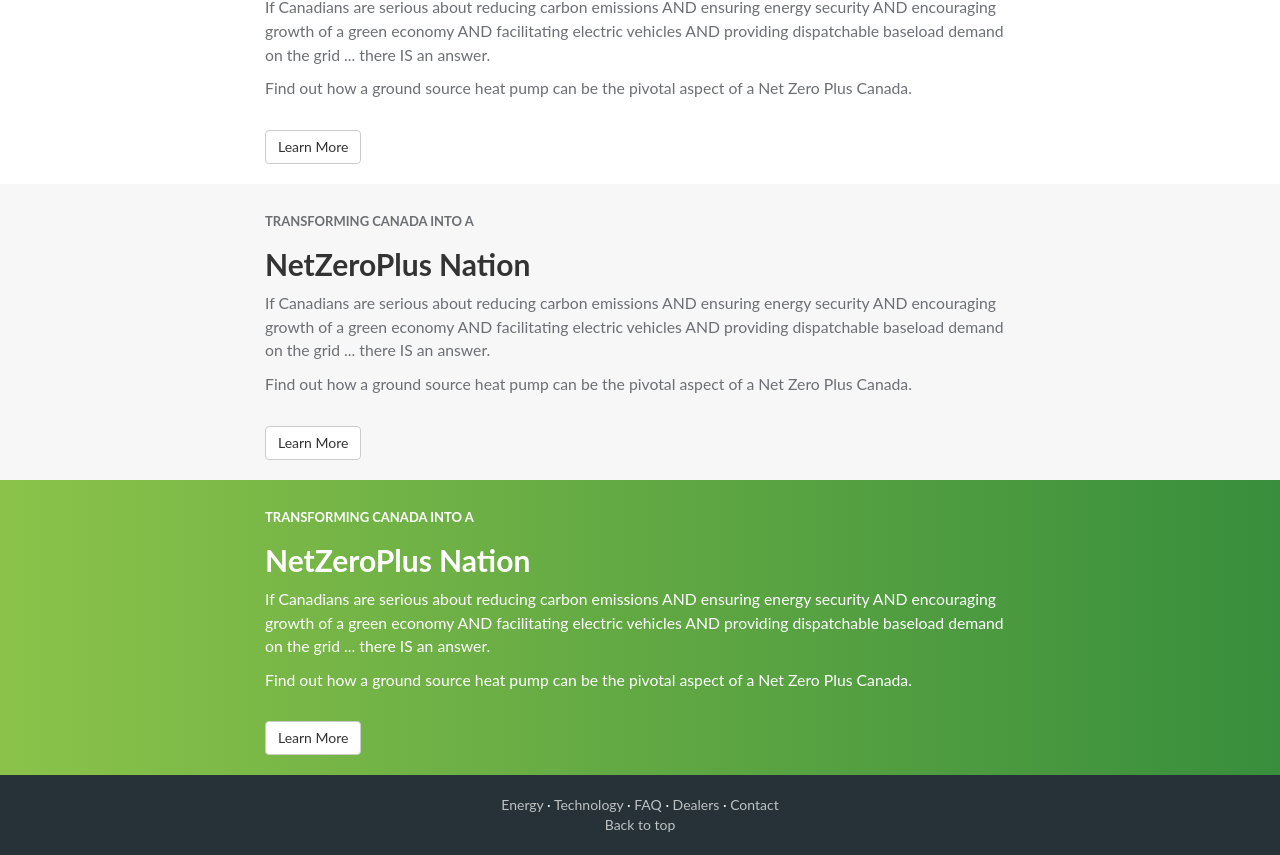
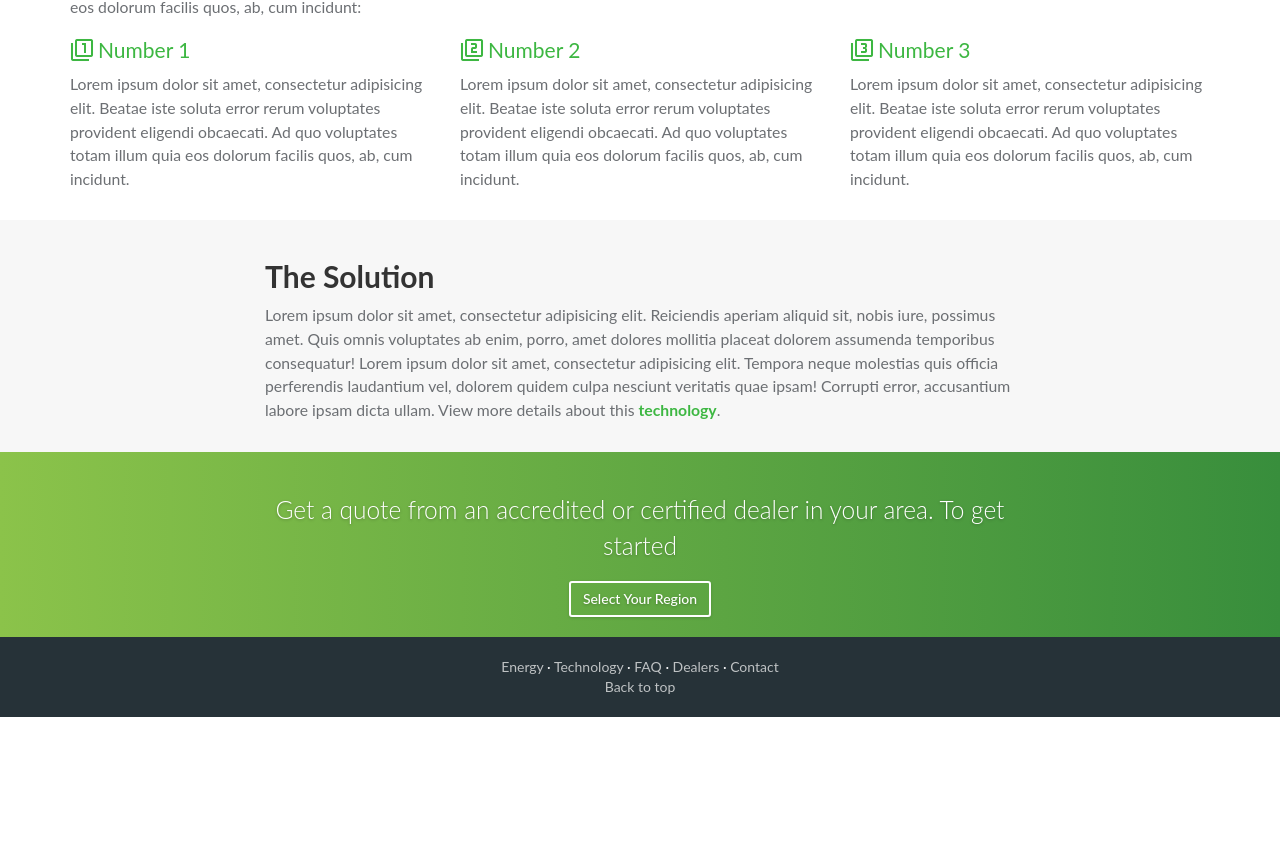
Before and after one commit to PJSohi/Earth-Energy, a plain HTML site: page index.html in a window 1280 px wide. Shown: the part 592-1447 px from the top of the page. After the commit the page ends 1309 px from the top, so only its background shows below. Drawn offline with nearby package versions, Linux system fonts and the light colour scheme.

Commit message:
Changes
-added some smooth scrolling
-did some more markup on index
-some style changes

```diff
--- a/css/styles.css
+++ b/css/styles.css
@@ -120,6 +120,7 @@ img {
 #explanation .feature-content h4,
 #loopConfig .feature-content h4,
 #savings .feature-content h4,
+#challenge .feature-content h4,
 #provinceName{
     font-size: 1.5em;
     font-weight: 400;
@@ -135,9 +136,11 @@ img {
 .feature-green {
     background: linear-gradient(to right,#8bc34a 0,#388e3c 100%);
     color: white;
+    text-shadow: 0 1px 3px rgba(0,0,0,.25);
+
 }
 
-.feature-green h2 {
+.feature-green h3 {
     color: white;
 }
 
@@ -149,6 +152,25 @@ img {
     margin-bottom: -3rem;
 }
 
+.button-green {
+    font-weight: 500;
+    text-decoration: none;
+    border-radius: 3px;
+    padding: 6px 12px;
+    margin: 6px 0 0;
+    display: inline-block;
+    color: #fff;
+    border: 2px solid #fff;
+    box-shadow: 0 1px 3px rgba(0,0,0,.15);
+}
+
+a {
+    color: #3db742;
+}
+
+.material-icons {
+    padding-right: 4px;
+}
 
 /*FAQ Section*/
 
--- a/index.html
+++ b/index.html
@@ -13,6 +13,7 @@
     <!-- Custom CSS-->
     <link href="css/styles.css" rel="stylesheet">
     <link href="css/animate.css" rel="stylesheet">
+    <link rel="stylesheet" href="https://fonts.googleapis.com/icon?family=Material+Icons">
     <link rel="stylesheet" href="https://cdnjs.cloudflare.com/ajax/libs/animate.css/3.5.2/animate.min.css">
 
 
@@ -57,22 +58,34 @@
         <div class="container" id="hero-caption">
             <h1 class="animated fadeInUp">Earth Energy</h1>
             <h2 class="animated fadeInUp">Insert some text here later.</h2><br>
-            <a href="" class="btn btn-success animated fadeInUp">Get Started</a>
+            <a href="#challenge" class="btn btn-success animated fadeInUp">Get Started</a>
         </div>
     </div>
 
     <!--section 1-->
-    <section id="one">
+    <section id="challenge">
       <div class="container">
         <div class="row">
+          <div class="feature-content" style="margin-bottom: -4rem;">
+              <div class="col-lg-12">
+                  <h2>The Challenge</h2>
+                  <p>Lorem ipsum dolor sit amet, consectetur adipisicing elit. Beatae iste soluta error rerum voluptates provident eligendi obcaecati. Ad quo voluptates totam illum quia eos dolorum facilis quos, ab, cum incidunt:</p>
+              </div>
+            </div>
+          </div>
+         <div class="row">
           <div class="feature-content">
-              <div class="col-lg-8 col-lg-offset-2">
-                  <h6>Transforming Canada into a</h6>
-                  <h2>NetZeroPlus Nation</h2>
-                  <p>If Canadians are serious about reducing carbon emissions AND ensuring energy security AND encouraging growth of a green economy AND facilitating electric vehicles AND providing dispatchable baseload demand on the grid ...  there IS an answer.</p>
-                  <p>Find out how a ground source heat pump can be the pivotal aspect of a Net Zero Plus Canada.</p>
-                  <br>
-                  <a href="http://netzeroplus.ca/" role="button" class="btn btn-default btn-outline">Learn More</a>
+              <div class="col-lg-4">
+                  <h4><i class="material-icons">filter_1</i>Number 1</h4>
+                  <p>Lorem ipsum dolor sit amet, consectetur adipisicing elit. Beatae iste soluta error rerum voluptates provident eligendi obcaecati. Ad quo voluptates totam illum quia eos dolorum facilis quos, ab, cum incidunt.</p>
+              </div>
+              <div class="col-lg-4">
+                  <h4><i class="material-icons">filter_2</i>Number 2</h4>
+                  <p>Lorem ipsum dolor sit amet, consectetur adipisicing elit. Beatae iste soluta error rerum voluptates provident eligendi obcaecati. Ad quo voluptates totam illum quia eos dolorum facilis quos, ab, cum incidunt.</p>
+              </div>
+              <div class="col-lg-4">
+                  <h4><i class="material-icons">filter_3</i>Number 3</h4>
+                  <p>Lorem ipsum dolor sit amet, consectetur adipisicing elit. Beatae iste soluta error rerum voluptates provident eligendi obcaecati. Ad quo voluptates totam illum quia eos dolorum facilis quos, ab, cum incidunt.</p>
               </div>
             </div>
           </div>
@@ -84,12 +97,8 @@
         <div class="row">
           <div class="feature-content">
               <div class="col-lg-8 col-lg-offset-2">
-                  <h6>Transforming Canada into a</h6>
-                  <h2>NetZeroPlus Nation</h2>
-                  <p>If Canadians are serious about reducing carbon emissions AND ensuring energy security AND encouraging growth of a green economy AND facilitating electric vehicles AND providing dispatchable baseload demand on the grid ...  there IS an answer.</p>
-                  <p>Find out how a ground source heat pump can be the pivotal aspect of a Net Zero Plus Canada.</p>
-                  <br>
-                  <a href="http://netzeroplus.ca/" role="button" class="btn btn-default btn-outline">Learn More</a>
+                  <h2>The Solution</h2>
+                  <p>Lorem ipsum dolor sit amet, consectetur adipisicing elit. Reiciendis aperiam aliquid sit, nobis iure, possimus amet. Quis omnis voluptates ab enim, porro, amet dolores mollitia placeat dolorem assumenda temporibus consequatur! Lorem ipsum dolor sit amet, consectetur adipisicing elit. Tempora neque molestias quis officia perferendis laudantium vel, dolorem quidem culpa nesciunt veritatis quae ipsam! Corrupti error, accusantium labore ipsam dicta ullam. View more details about this <a href="technology.html"><strong>technology</strong></a>.</p>
               </div>
             </div>
           </div>
@@ -100,13 +109,9 @@
       <div class="container">
         <div class="row">
           <div class="feature-content">
-              <div class="col-lg-8 col-lg-offset-2">
-                  <h6>Transforming Canada into a</h6>
-                  <h2>NetZeroPlus Nation</h2>
-                  <p>If Canadians are serious about reducing carbon emissions AND ensuring energy security AND encouraging growth of a green economy AND facilitating electric vehicles AND providing dispatchable baseload demand on the grid ...  there IS an answer.</p>
-                  <p>Find out how a ground source heat pump can be the pivotal aspect of a Net Zero Plus Canada.</p>
-                  <br>
-                  <a href="http://netzeroplus.ca/" role="button" class="btn btn-default btn-outline">Learn More</a>
+              <div class="col-lg-8 col-lg-offset-2 text-center">
+                  <h3>Get a quote from an accredited or certified dealer in your area. To get started</h3>
+                  <a href="map.html" class="button-green">Select Your Region</a>
               </div>
             </div>
           </div>
@@ -133,6 +138,7 @@
     <script src="https://ajax.googleapis.com/ajax/libs/jquery/1.12.4/jquery.min.js"></script>
     <!-- Include all compiled plugins (below), or include individual files as needed -->
     <script src="js/bootstrap.min.js"></script>
+    <script src="js/custom.js"></script>
     <script src="js/app.js"></script>
   </body>
 </html>
--- /dev/null
+++ b/js/custom.js
@@ -0,0 +1,36 @@
+// Select all links with hashes
+$('a[href*="#"]')
+  // Remove links that don't actually link to anything
+  .not('[href="#"]')
+  .not('[href="#0"]')
+  .click(function(event) {
+    // On-page links
+    if (
+      location.pathname.replace(/^\//, '') == this.pathname.replace(/^\//, '')
+      &&
+      location.hostname == this.hostname
+    ) {
+      // Figure out element to scroll to
+      var target = $(this.hash);
+      target = target.length ? target : $('[name=' + this.hash.slice(1) + ']');
+      // Does a scroll target exist?
+      if (target.length) {
+        // Only prevent default if animation is actually gonna happen
+        event.preventDefault();
+        $('html, body').animate({
+          scrollTop: target.offset().top
+        }, 1000, function() {
+          // Callback after animation
+          // Must change focus!
+          var $target = $(target);
+          $target.focus();
+          if ($target.is(":focus")) { // Checking if the target was focused
+            return false;
+          } else {
+            $target.attr('tabindex','-1'); // Adding tabindex for elements not focusable
+            $target.focus(); // Set focus again
+          };
+        });
+      }
+    }
+  });
```
